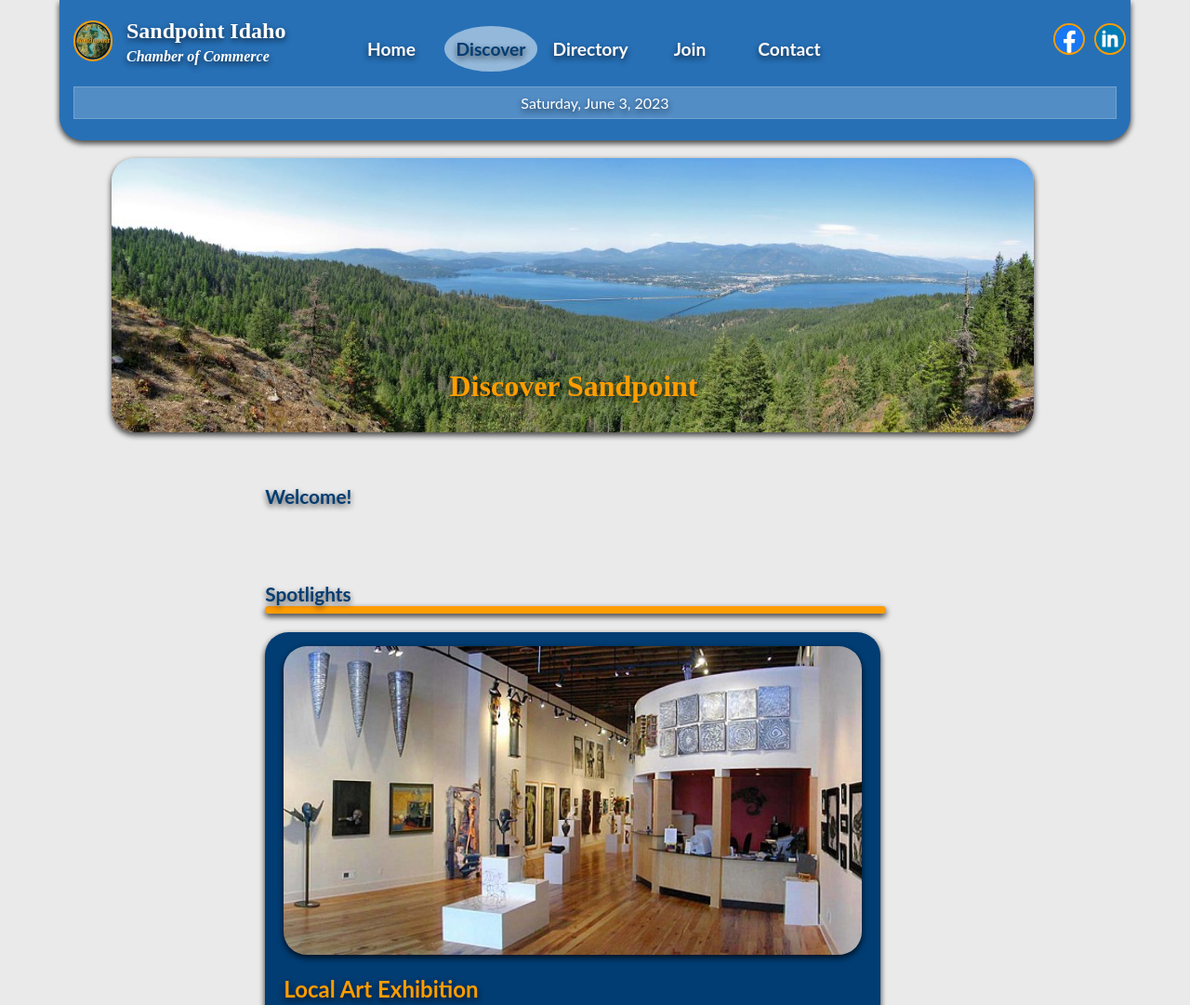
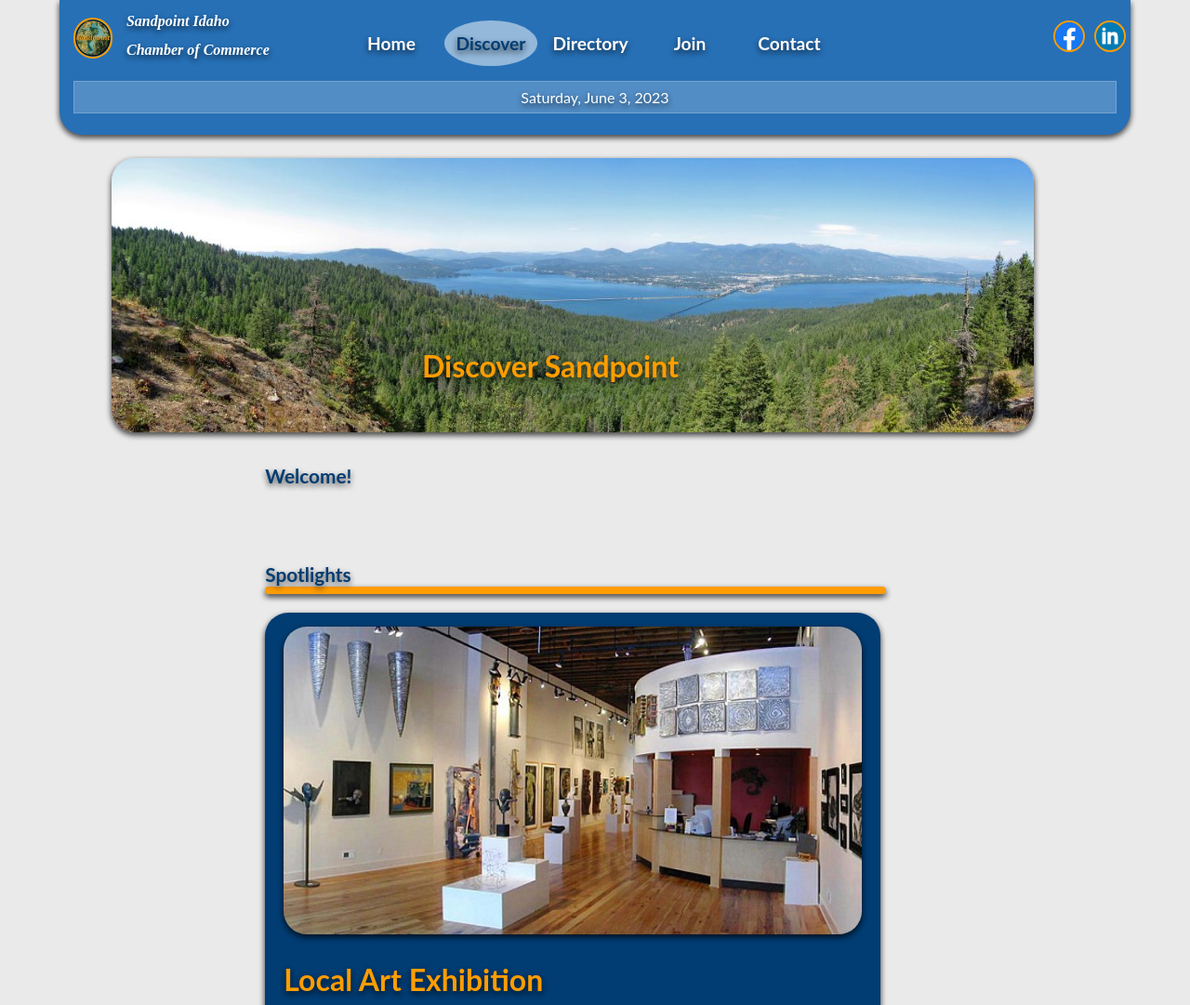
Before and after one commit to JordanPostak/wdd230, a plain HTML site: page Chamber/discover.html in a window 1280 px wide. Shown: the top 1081 px of the page at 93% size. Drawn offline with Linux system fonts and the light colour scheme.

Commit message:
h1 issue

```diff
--- a/Chamber/discover.html
+++ b/Chamber/discover.html
@@ -21,7 +21,7 @@
                     <img src="images/smallsanpointicon.webp" alt="SandPoint Chamber of Commerce logo">
                 </a>
                 <div>
-                    <h1>Sandpoint Idaho</h1>
+                    <h2>Sandpoint Idaho</h2>
                     <h2>Chamber of Commerce</h2>
                 </div>
                 <div class="navbar-toggle">
@@ -54,7 +54,7 @@
                     <img src="images/sandpoint-hiking-panorama.jpg" alt="beautiful hiking view of Sandpoint Idaho">
                 </picture>
                 <div class="hero-message">
-                    <h1>Discover Sandpoint</h1>
+                    <h2>Discover Sandpoint</h2>
                 </div>
             </div>
             <h3 id="days-between-visits">Welcome!</h3>
--- a/Chamber/styles/base.css
+++ b/Chamber/styles/base.css
@@ -150,8 +150,7 @@ nav h1{
 }
 nav h2{
     color: var(--headline-color-on-color);
-    font-size: .7rem;
-    margin-top: -15px;
+    font-size: .5rem;
     font-family: var(--heading-font);
     font-style: italic;
     transition: 0.5s;
@@ -398,6 +397,12 @@ section h2 {
 .discover h3 {
     margin-top: 30px;
   }
+  .discover h2 {
+    font-size: 2rem;
+  }
+  .discover .hero h2 {
+    font-size: 2rem;
+  }
 .discover img {
     box-shadow: 0 3px 6px rgba(0,0,0,0.36), 0 3px 6px rgba(0,0,0,0.53);
 }
```
Also changed, not shown: Chamber/contact.html (+1 -1 lines), Chamber/index.html (+2 -2 lines).
